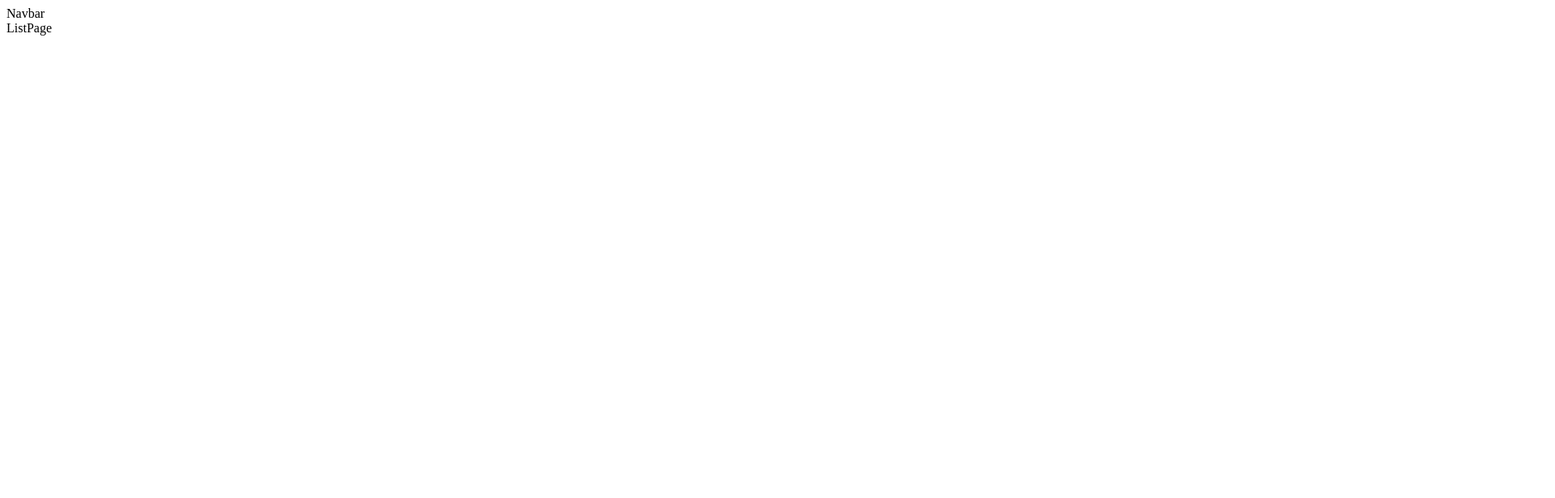
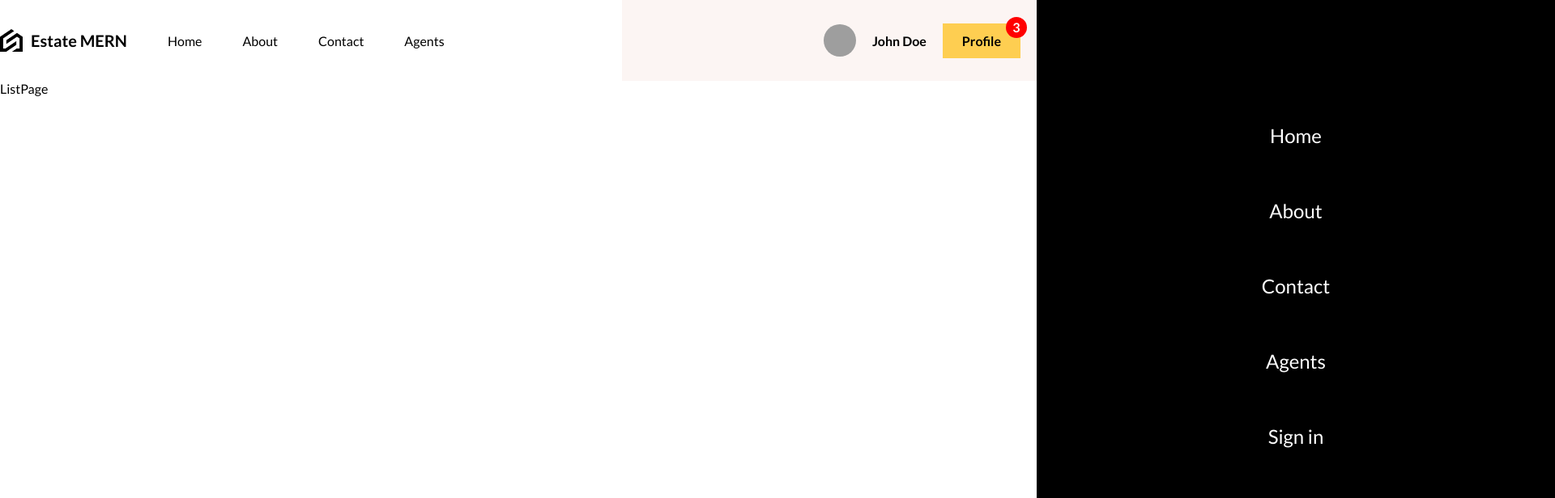
Before and after one commit to kajugadaniels/realestate-mern, a React (Vite) app in the folder client/: page /list in a window 1280 px wide. Shown: the top 616 px of the page at 81% size, 1920 px wide, since content can reach past the window. Built offline with nearby package versions, Linux system fonts and the light colour scheme; grey boxes are pictures that could not be loaded.

Commit message:
Stylize navbar

```diff
--- a/client/index.html
+++ b/client/index.html
@@ -1,18 +1,17 @@
 <!DOCTYPE html>
 <html lang="en">
-  <head>
+<head>
     <meta charset="UTF-8" />
     <link rel="icon" type="image/svg+xml" href="/favicon.png" />
     <meta name="viewport" content="width=device-width, initial-scale=1.0" />
     <title>Lama Real Estate UI</title>
     <meta name="description" content="Buy, Sell and Rent Properties" />
-    <link
-      href="https://fonts.googleapis.com/css2?family=Lato:ital,wght@0,100;0,300;0,400;0,700;0,900;1,100;1,300;1,400;1,700;1,900&display=swap"
-      rel="stylesheet"
-    />
-  </head>
-  <body>
+    <link rel="preconnect" href="https://fonts.googleapis.com">
+    <link rel="preconnect" href="https://fonts.gstatic.com" crossorigin>
+    <link href="https://fonts.googleapis.com/css2?family=Lato:ital,wght@0,100;0,300;0,400;0,700;0,900;1,100;1,300;1,400;1,700;1,900&display=swap" rel="stylesheet">
+</head>
+<body>
     <div id="root"></div>
     <script type="module" src="/src/main.jsx"></script>
-  </body>
+</body>
 </html>
--- a/client/src/components/Navbar/Navbar.jsx
+++ b/client/src/components/Navbar/Navbar.jsx
@@ -1,9 +1,62 @@
-import React from 'react'
+import { useState } from "react";
+import "./Navbar.scss";
+import { Link } from "react-router-dom";
 
-const Navbar = () => {
+function Navbar() {
+  const [open, setOpen] = useState(false);
+
+  const user = true;
   return (
-    <div>Navbar</div>
-  )
+    <nav>
+      <div className="left">
+        <a href="/" className="logo">
+          <img src="/logo.png" alt="" />
+          <span>Estate MERN</span>
+        </a>
+        <a href="/">Home</a>
+        <a href="/">About</a>
+        <a href="/">Contact</a>
+        <a href="/">Agents</a>
+      </div>
+      <div className="right">
+        {user ? (
+          <div className="user">
+            <img
+              src="https://images.pexels.com/photos/91227/pexels-photo-91227.jpeg?auto=compress&cs=tinysrgb&w=1260&h=750&dpr=2"
+              alt=""
+            />
+            <span>John Doe</span>
+            <Link to="/profile" className="profile">
+              <div className="notification">3</div>
+              <span>Profile</span>
+            </Link>
+          </div>
+        ) : (
+          <>
+            <a href="/">Sign in</a>
+            <a href="/" className="register">
+              Sign up
+            </a>
+          </>
+        )}
+        <div className="menuIcon">
+          <img
+            src="/menu.png"
+            alt=""
+            onClick={() => setOpen((prev) => !prev)}
+          />
+        </div>
+        <div className={open ? "menu active" : "menu"}>
+          <a href="/">Home</a>
+          <a href="/">About</a>
+          <a href="/">Contact</a>
+          <a href="/">Agents</a>
+          <a href="/">Sign in</a>
+          <a href="/">Sign up</a>
+        </div>
+      </div>
+    </nav>
+  );
 }
 
-export default Navbar
+export default Navbar;
--- a/client/src/components/Navbar/Navbar.scss
+++ b/client/src/components/Navbar/Navbar.scss
@@ -0,0 +1,154 @@
+@import "../../responsive.scss";
+
+nav {
+  height: 100px;
+  display: flex;
+  justify-content: space-between;
+  align-items: center;
+
+  a {
+    transition: all 0.4s ease;
+
+    @include sm {
+      display: none;
+    }
+
+    &:hover {
+      scale: 1.05;
+    }
+  }
+
+  .left {
+    flex: 3;
+    display: flex;
+    align-items: center;
+    gap: 50px;
+
+    .logo {
+      font-weight: bold;
+      font-size: 20px;
+      display: flex;
+      align-items: center;
+      gap: 10px;
+
+      img {
+        width: 28px;
+      }
+
+      span {
+        @include md {
+          display: none;
+        }
+
+        @include sm {
+          display: initial;
+        }
+      }
+    }
+  }
+  .right {
+    flex: 2;
+    display: flex;
+    align-items: center;
+    justify-content: flex-end;
+    background-color: #fcf5f3;
+    height: 100%;
+
+    @include md {
+      background-color: transparent;
+    }
+
+    a {
+      padding: 12px 24px;
+      margin: 20px;
+    }
+
+    .user{
+      display: flex;
+      align-items: center;
+      font-weight: bold;
+
+      img{
+        width: 40px;
+        height: 40px;
+        border-radius: 50%;
+        object-fit: cover;
+        margin-right: 20px;
+      }
+
+      span{
+        @include sm{
+          display: none;
+        }
+      }
+
+      .profile{
+        padding: 12px 24px;
+        background-color: #fece51;
+        cursor: pointer;
+        border: none;
+        position: relative;
+
+        .notification{
+          position: absolute;
+          top: -8px;
+          right: -8px;
+          background-color: red;
+          color: white;
+          border-radius: 50%;
+          width: 26px;
+          height: 26px;
+          display: flex;
+          align-items: center;
+          justify-content: center;
+        }
+
+      }
+    }
+
+    .register {
+      background-color: #fece51;
+    }
+
+    .menuIcon {
+      display: none;
+      z-index: 999;
+
+      img {
+        width: 36px;
+        height: 36px;
+        cursor: pointer;
+      }
+
+      @include sm {
+        display: inline;
+      }
+    }
+
+    .menu {
+      position: absolute;
+      top: 0;
+      right: -50%;
+      background-color: black;
+      color: white;
+      height: 100vh;
+      width: 50%;
+      transition: all 1s ease;
+      display: flex;
+      flex-direction: column;
+      align-items: center;
+      justify-content: center;
+      font-size: 24px;
+
+      &.active {
+        right: 0;
+      }
+
+      @include sm {
+        a {
+          display: initial;
+        }
+      }
+    }
+  }
+}
--- a/client/src/main.jsx
+++ b/client/src/main.jsx
@@ -1,6 +1,7 @@
 import React from 'react'
 import ReactDOM from 'react-dom/client'
 import App from './App.jsx'
+import "./index.scss"
 
 ReactDOM.createRoot(document.getElementById('root')).render(
   <React.StrictMode>
```
